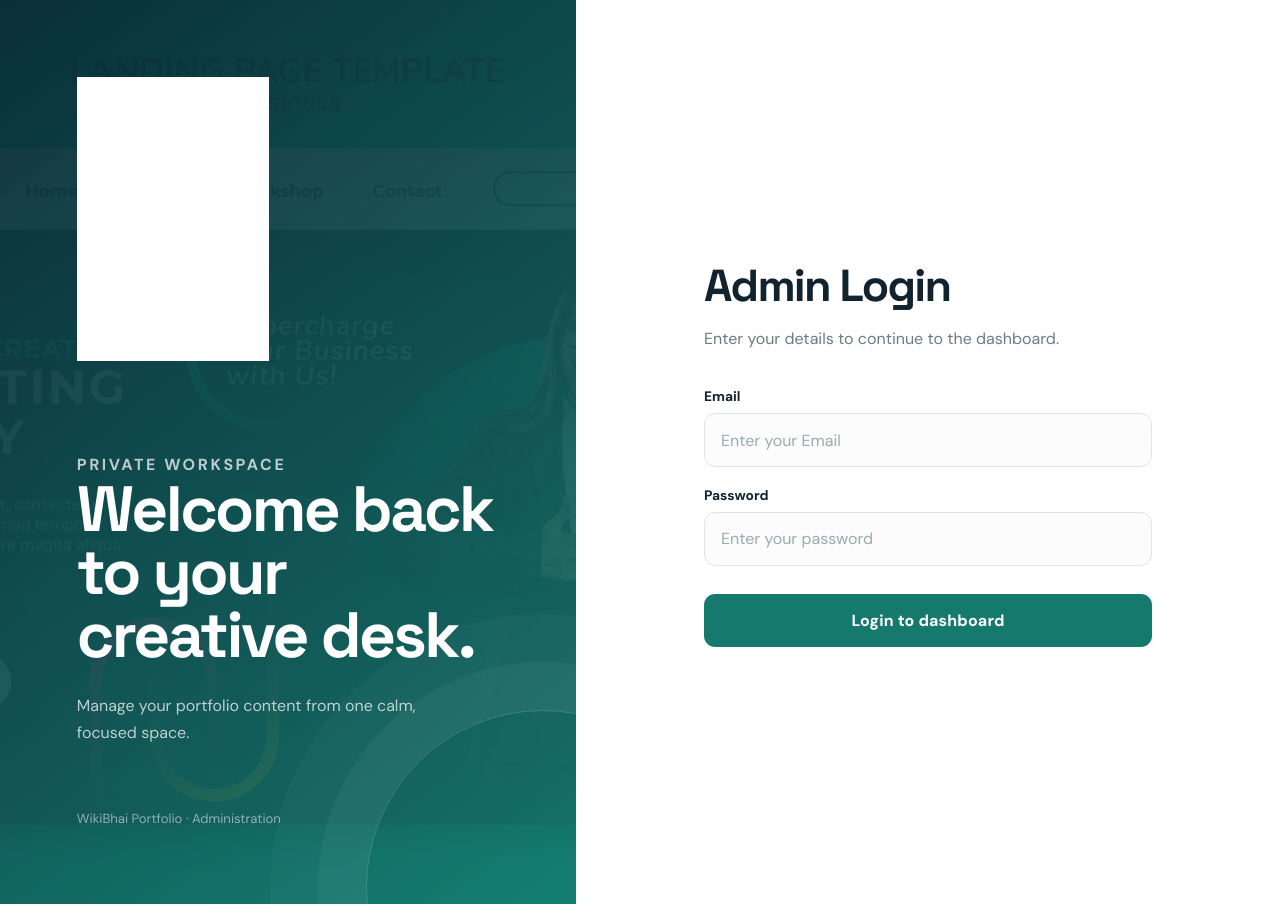
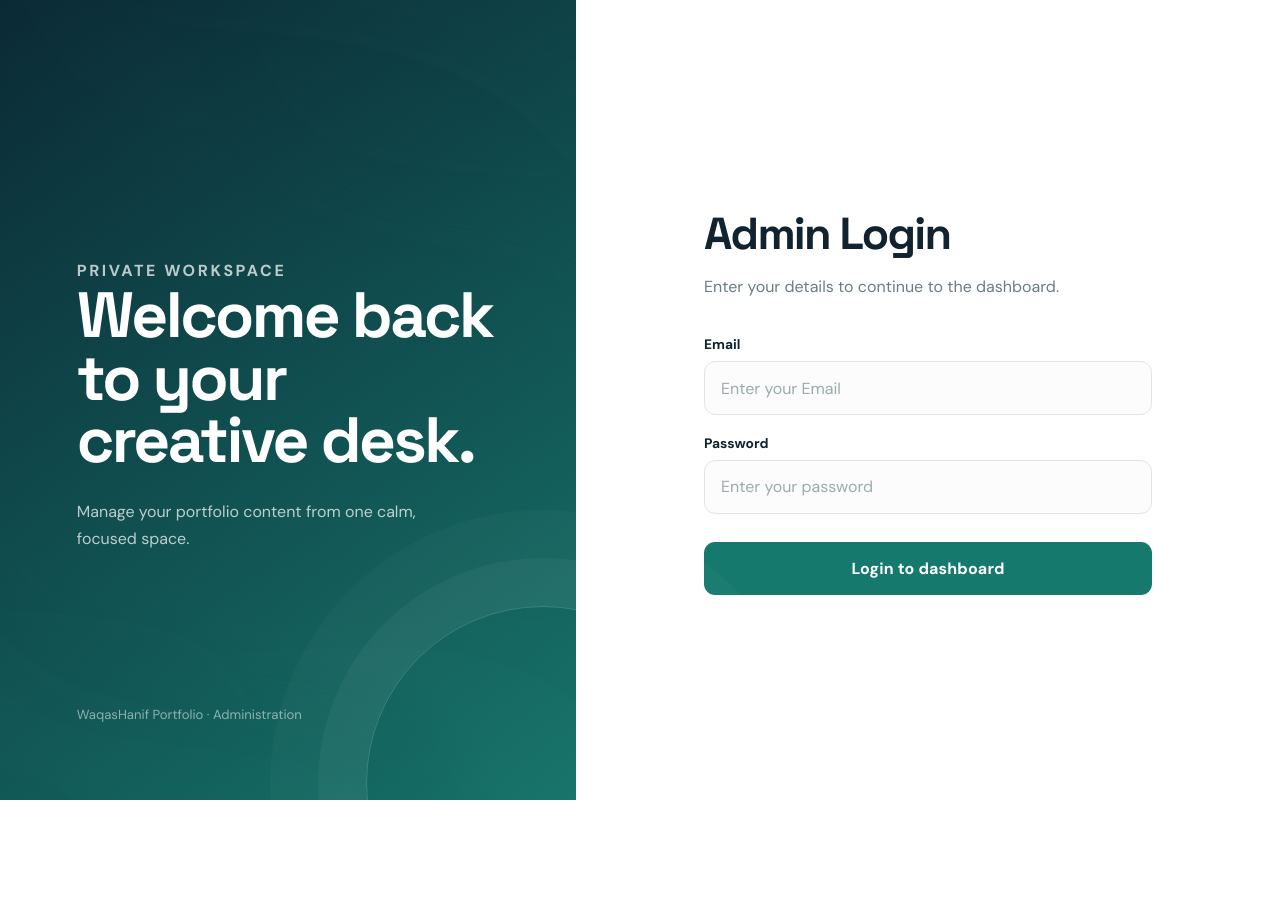
Before and after one commit to waqashanif5590/portfolio, a PHP site: page /pages/admin/login.php in a window 1280 px wide. After the commit the page ends 800 px from the top, so only its background shows below. Run offline with PHP 8.4, Linux system fonts and the light colour scheme; data that the repository does not hold is empty.

Commit message:
Updated login page css

```diff
--- a/assets/css/admin-login.css
+++ b/assets/css/admin-login.css
@@ -43,7 +43,7 @@
     color: var(--white);
     background:
         linear-gradient(145deg, rgba(10, 42, 53, 0.97), rgba(22, 121, 110, 0.93)),
-        url('/portfolio/assets/images/business.jpg') center / cover;
+        url('/portfolio/assets/images/dark-waves.jpg') center / cover;
     isolation: isolate;
 }
 
--- a/pages/admin/login.php
+++ b/pages/admin/login.php
@@ -46,9 +46,6 @@
 
         <main class="login-shell">
             <section class="login-intro" aria-label="Portfolio administration">
-                <a class="brand-mark" href="/portfolio/" aria-label="Return to portfolio home">
-                    <img src="/portfolio/assets/images/profile.jpeg" alt="WikiBhai">
-                </a>
 
                 <div class="intro-copy">
                     <p class="eyebrow">Private workspace</p>
@@ -56,7 +53,7 @@
                     <p>Manage your portfolio content from one calm, focused space.</p>
                 </div>
 
-                <p class="intro-footer">WikiBhai Portfolio · Administration</p>
+                <p class="intro-footer">WaqasHanif Portfolio · Administration</p>
             </section>
 
             <section class="login-panel" aria-labelledby="login-heading">
```
